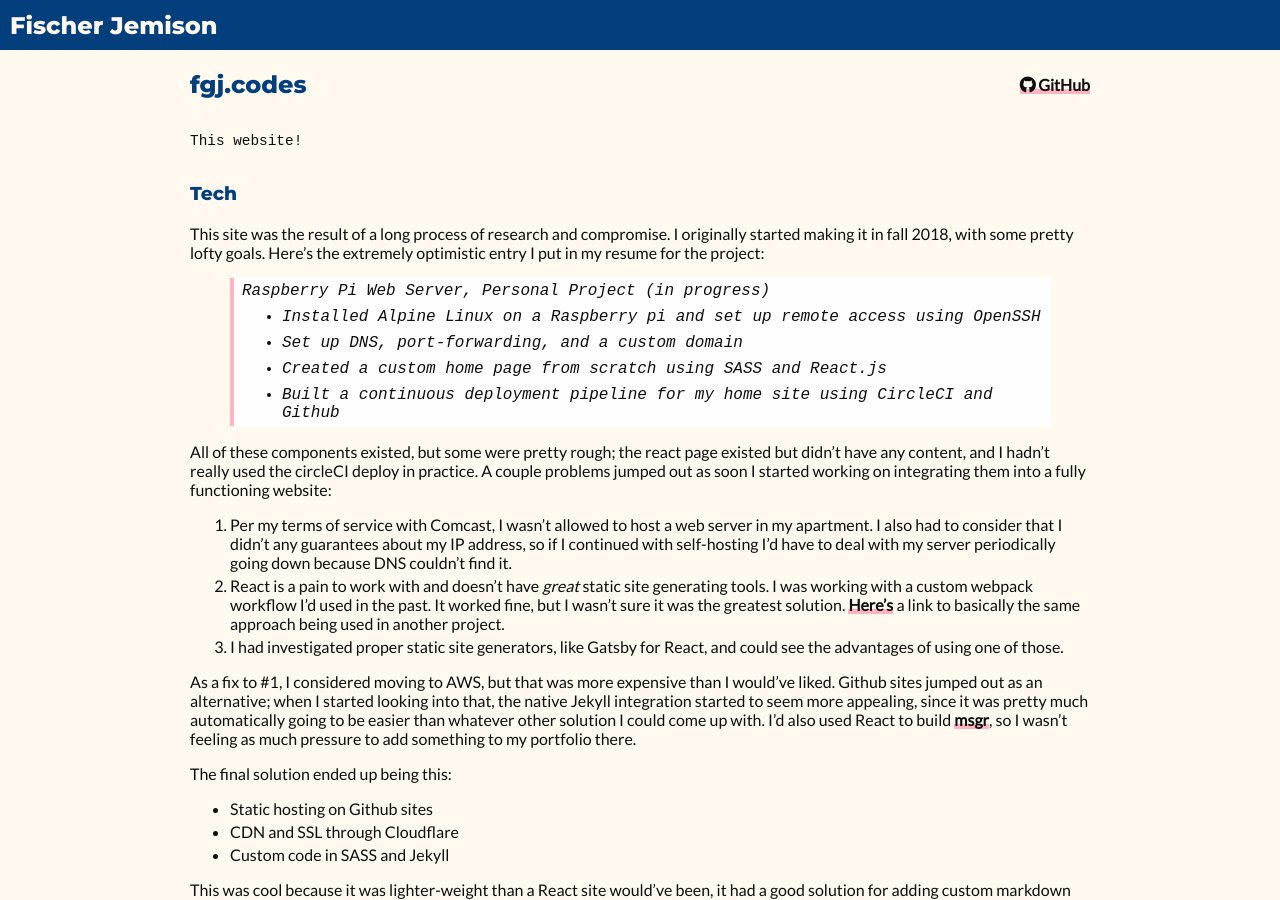
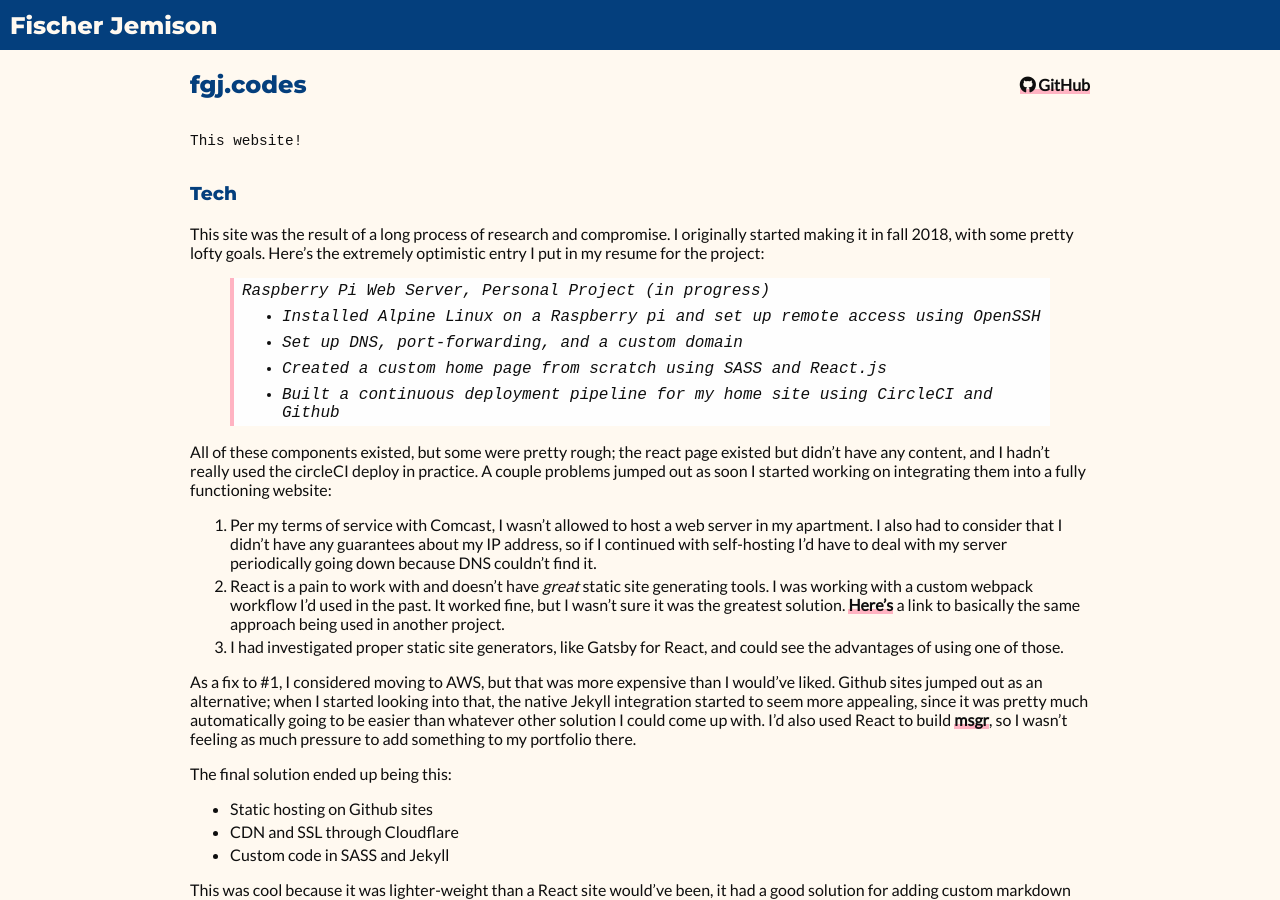
Before and after one commit to jemisonf/jemisonf.github.io, a Jekyll site: the page built from _projects/fgj.codes.md, in a window 1280 px wide and 900 px high. Built offline with Jekyll 4.4.1, drawn with Linux system fonts in a browser that asks for light colours.

Commit message:
fix fgj.codes typos

```diff
--- a/_projects/fgj.codes.md
+++ b/_projects/fgj.codes.md
@@ -1,7 +1,7 @@
 ---
 title: fgj.codes
 short_description: This website!
-github: https://github.com/jemisonf.github.io
+github: https://github.com/jemisonf/jemisonf.github.io
 layout: project
 ---
 
@@ -21,7 +21,7 @@
 
 All of these components existed, but some were pretty rough; the react page existed but didn't have any content, and I hadn't really used the circleCI deploy in practice. A couple problems jumped out as soon I started working on integrating them into a fully functioning website:
 
-1. Per my terms of service with Comcast, I wasn't allowed to host a web server in my apartment. I also had to consider that I didn't any guarantees about my IP address, so if I continued with self-hosting I'd have to deal with my server periodically going down because DNS couldn't find it.
+1. Per my terms of service with Comcast, I wasn't allowed to host a web server in my apartment. I also had to consider that I didn't have any guarantees about my IP address, so if I continued with self-hosting I'd have to deal with my server periodically going down because DNS couldn't find it.
 2. React is a pain to work with and doesn't have *great* static site generating tools. I was working with a custom webpack workflow I'd used in the past. It worked fine, but I wasn't sure it was the greatest solution. [Here's](https://github.com/OSU-CS290-F17/final-project-asdfas/blob/master/webpack.config.js) a link to basically the same approach being used in another project.
 3. I had investigated proper static site generators, like Gatsby for React, and could see the advantages of using one of those.
 
```
